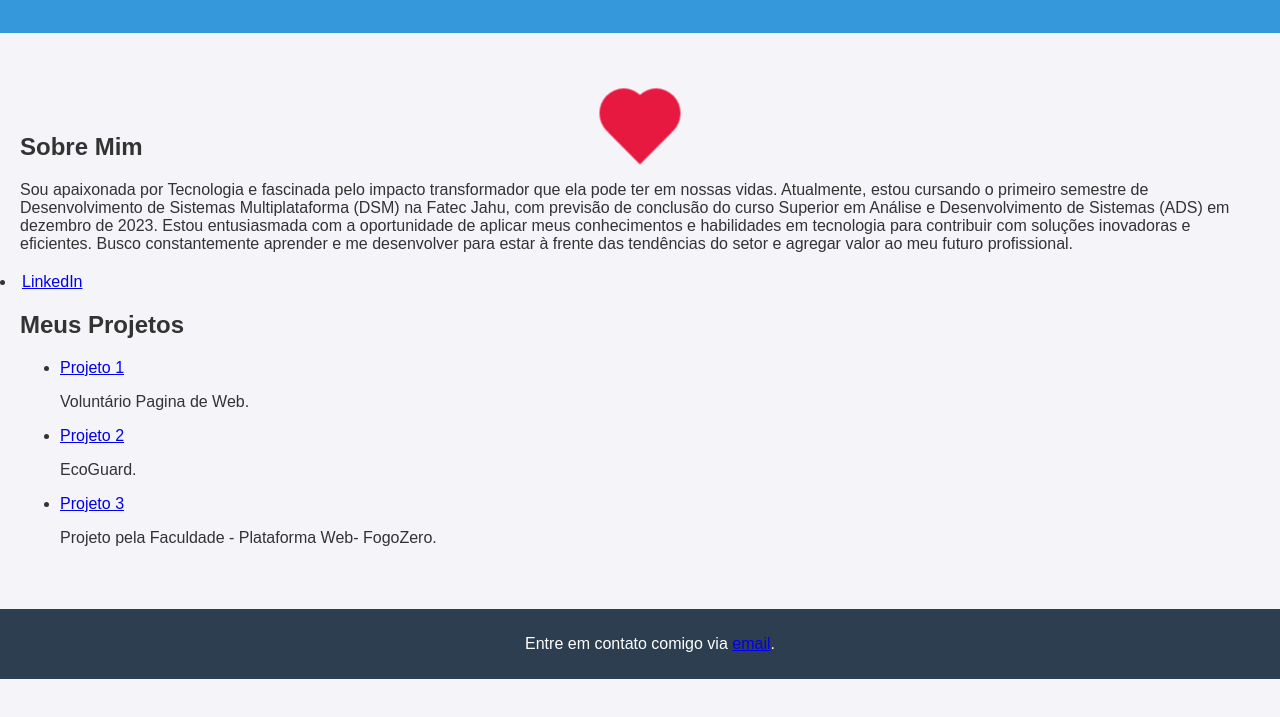
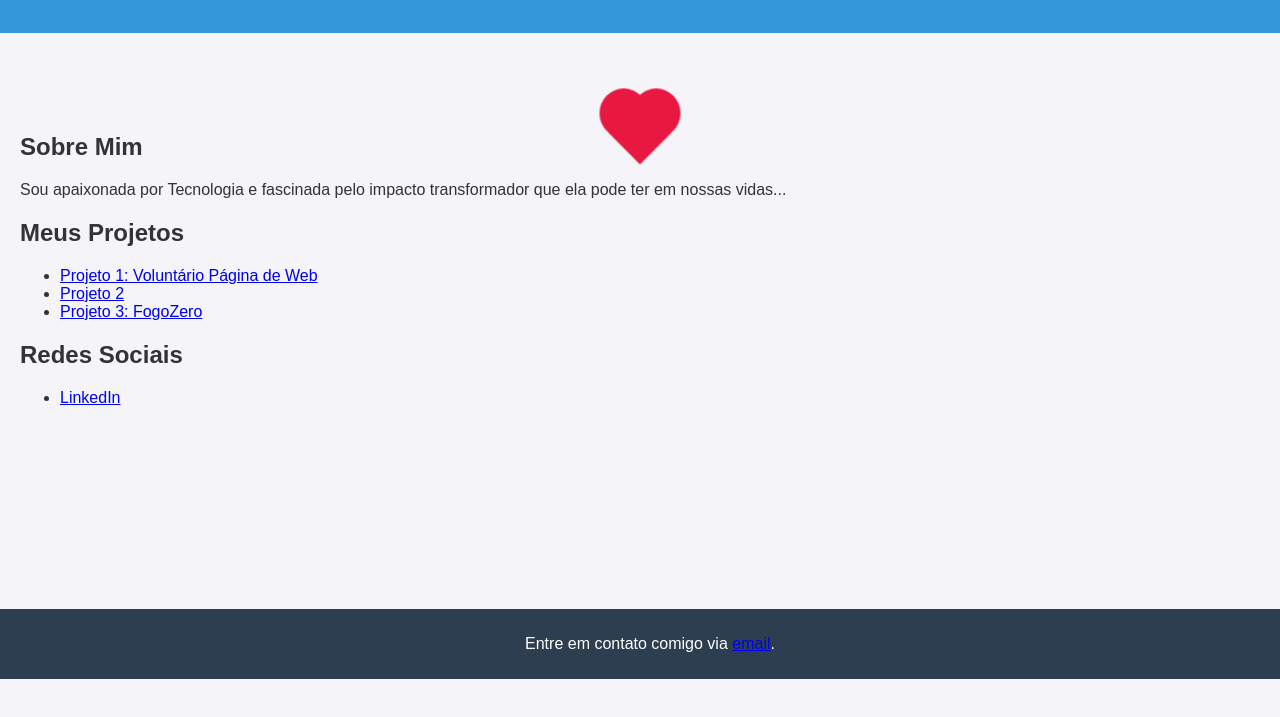
Before and after one commit to tamirestalier/tamirestalier.github.io, a plain HTML site: page index.html in a window 1280 px wide. Shown: the part 121-838 px from the top of the page. Before the commit the page ends 800 px from the top, so only its background shows below. Drawn offline with Linux system fonts and the light colour scheme.

Commit message:
Update index.html

```diff
--- a/index.html
+++ b/index.html
@@ -8,43 +8,41 @@
 </head>
 <body>
     <header>
-        <h1>Olá, sou Tamires </h1>
+        <h1>Olá, sou Tamires</h1>
         <p>Desenvolvedor Web | Criador de soluções tecnológicas</p>
     </header>
-<div class="content-coracao">
+ <div class="content-coracao">
   <div class="square"></div>
   <div class="circle"></div>
 </div>
     <section>
         <h2>Sobre Mim</h2>
-        <p>Sou apaixonada por Tecnologia e fascinada pelo impacto transformador que ela pode ter em nossas vidas. Atualmente, estou cursando o primeiro semestre de Desenvolvimento de Sistemas Multiplataforma (DSM) na Fatec Jahu, com previsão de conclusão do curso Superior em Análise e Desenvolvimento de Sistemas (ADS) em dezembro de 2023.
-Estou entusiasmada com a oportunidade de aplicar meus conhecimentos e habilidades em tecnologia para contribuir com soluções inovadoras e eficientes. Busco constantemente aprender e me desenvolver para estar à frente das tendências do setor e agregar valor ao meu futuro profissional.</p>
+        <p>Sou apaixonada por Tecnologia e fascinada pelo impacto transformador que ela pode ter em nossas vidas...</p>
     </section>
 
- <li>
-<a href="https://www.linkedin.com/in/tamires-talier-de-oliveira-73b050203/">LinkedIn</a>
-</li>
     <section>
         <h2>Meus Projetos</h2>
         <ul>
-            <li> <a href="https://spontaneous-nasturtium-da75b8.netlify.app/#">Projeto 1</a>
-                <p>Voluntário Pagina de Web.</p>
-            </li>
+            <li><a href="https://spontaneous-nasturtium-da75b8.netlify.app/#" target="_blank">Projeto 1: Voluntário Página de Web</a></li>
+            <li><a href="https://lnkd.in/eX3UzAPd" target="_blank">Projeto 2</a></li>
+            <li><a href="https://www.linkedin.com/posts/tamires-talier-de-oliveira-73b050203_fogo-zero-turma-20242-pi-do-primeiro-activity-7272350374785667076-PIEI" target="_blank">Projeto 3: FogoZero</a></li>
+        </ul>
+    </section>
 
-
-            <li>
-                <a href="https://www.spaceappschallenge.org/2023/find-a-team/ecoguardproject/">Projeto 2</a>
-                <p>EcoGuard.</p>
-            </li>
-            <li>
-                <a href="https://www.linkedin.com/posts/tamires-talier-de-oliveira-73b050203_fogo-zero-turma-20242-pi-do-primeiro-activity-7272350374785667076-PIEI?utm_source=share&utm_medium=member_desktop">Projeto 3</a>
-                <p>Projeto pela Faculdade - Plataforma Web- FogoZero.</p>
-            </li>
+    <section>
+        <h2>Redes Sociais</h2>
+        <ul>
+            <li><a href="https://www.linkedin.com/in/tamires-talier-de-oliveira-73b050203/" target="_blank">LinkedIn</a></li>
         </ul>
     </section>
 
     <footer>
-        <p>Entre em contato comigo via <a href="talier94@outlook.com">email</a>.</p>
+        <p>Entre em contato comigo via <a href="mailto:talier94@example.com">email</a>.</p>
     </footer>
+
+    <!-- Jogo da Minhoca -->
+    <canvas id="snakeGame" width="400" height="400"></canvas>
+
+    <script src="scripts.js"></script>
 </body>
 </html>
```
